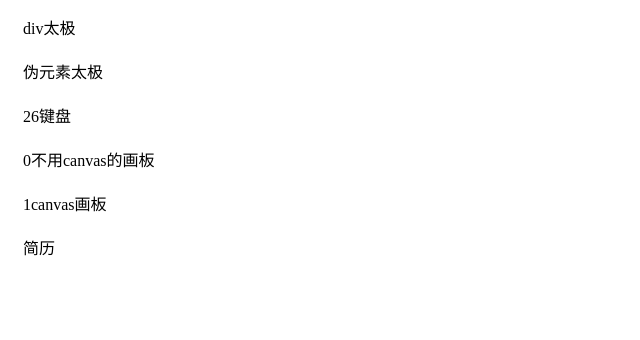
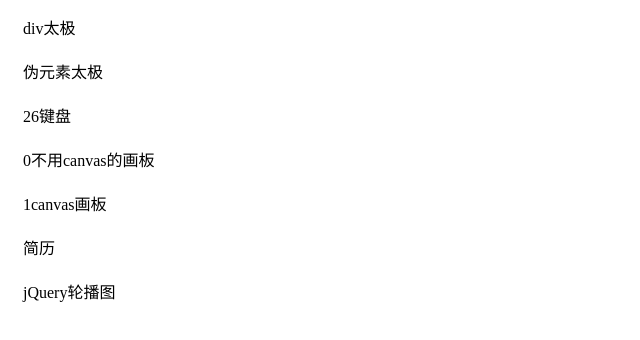
Before and after one commit to Gullrye/frontend-practice, a plain HTML site: page index.html in a window 1280 px wide. Shown: the whole page, without its empty margins (0-640 px from the left). Drawn offline with Linux system fonts and the light colour scheme.

Commit message:
preview page update

```diff
--- a/index.html
+++ b/index.html
@@ -26,5 +26,6 @@
   <a href="./canvas画板/0不用canvas的画板/index.html">0不用canvas的画板</a>
   <a href="./canvas画板/1canvas画板/index.html">1canvas画板</a>
   <a href="./简历/index.html">简历</a>
+  <a href="./jQuery轮播图/index.html">jQuery轮播图</a>
 </body>
 </html>
```
